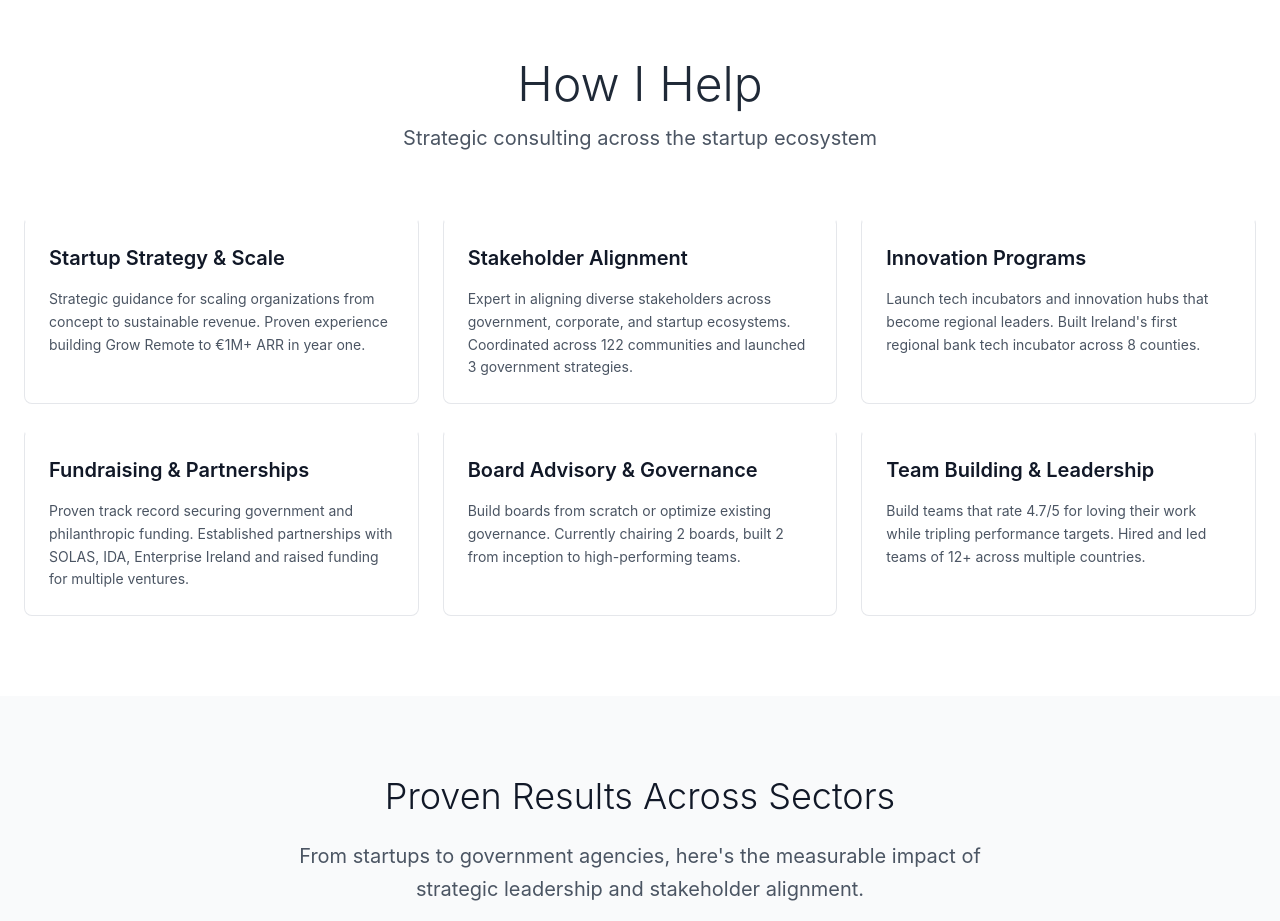
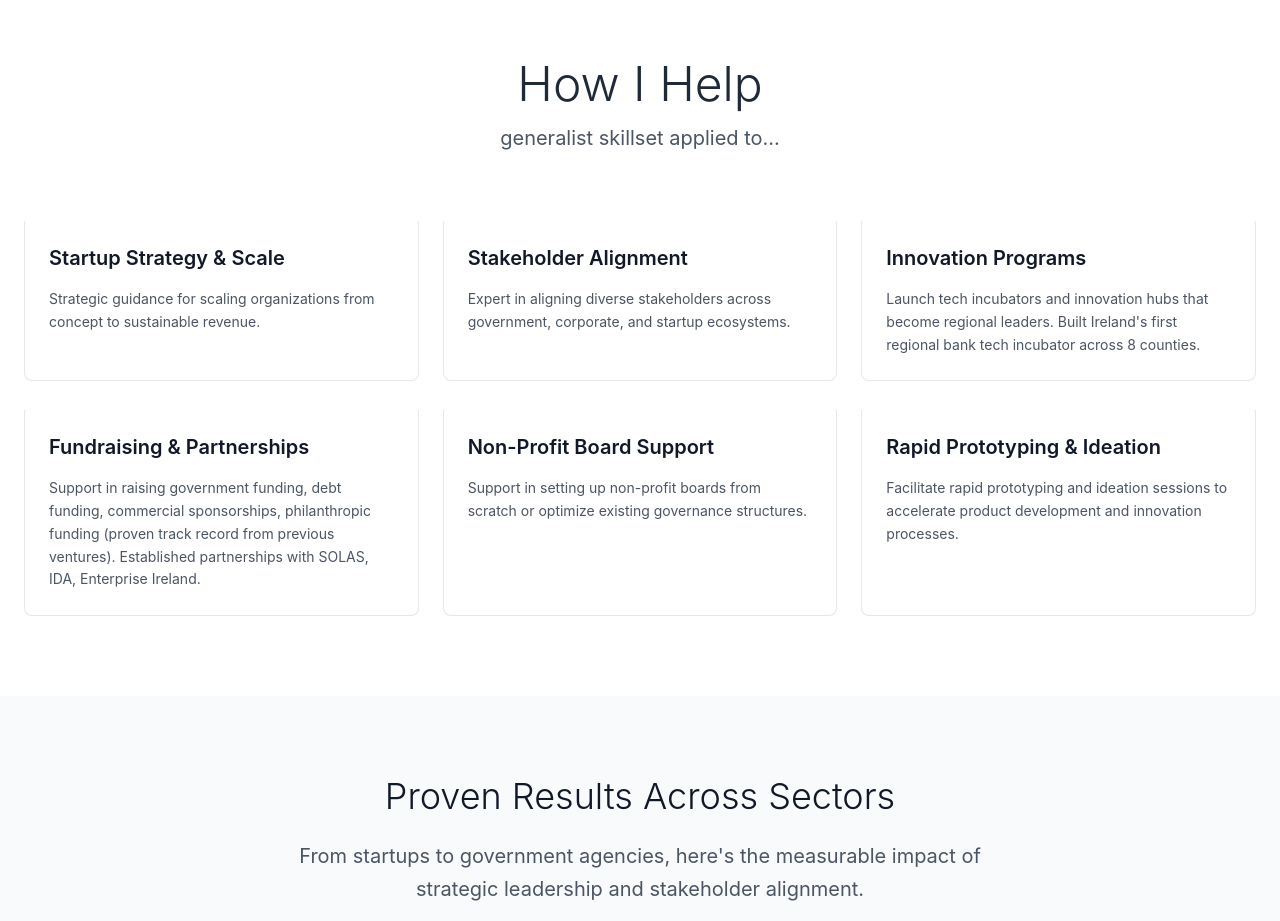
Before and after one commit to TracyKeogh/tracyspremt, a React (Vite) app: page / in a window 1280 px wide. Shown: the part 820-1741 px from the top of the page. Built offline with nearby package versions, Linux system fonts and the light colour scheme.

Commit message:
Update Projects section with refined service descriptions and focus
Co-authored-by: tracykeogh0 <tracykeogh0@gmail.com>

```diff
--- a/src/components/Projects.tsx
+++ b/src/components/Projects.tsx
@@ -17,14 +17,14 @@ const Projects: React.FC = () => {
     {
       id: 'startup-strategy',
       title: 'Startup Strategy & Scale',
-      description: 'Strategic guidance for scaling organizations from concept to sustainable revenue. Proven experience building Grow Remote to €1M+ ARR in year one.',
+      description: 'Strategic guidance for scaling organizations from concept to sustainable revenue.',
       icon: <TrendingUp className="w-6 h-6" />,
       color: 'hover:border-t-blue-500'
     },
     {
       id: 'stakeholder-alignment',
       title: 'Stakeholder Alignment',
-      description: 'Expert in aligning diverse stakeholders across government, corporate, and startup ecosystems. Coordinated across 122 communities and launched 3 government strategies.',
+      description: 'Expert in aligning diverse stakeholders across government, corporate, and startup ecosystems.',
       icon: <UserCheck className="w-6 h-6" />,
       color: 'hover:border-t-purple-500',
       isHighlighted: true
@@ -39,21 +39,21 @@ const Projects: React.FC = () => {
     {
       id: 'fundraising-partnerships',
       title: 'Fundraising & Partnerships',
-      description: 'Proven track record securing government and philanthropic funding. Established partnerships with SOLAS, IDA, Enterprise Ireland and raised funding for multiple ventures.',
+      description: 'Support in raising government funding, debt funding, commercial sponsorships, philanthropic funding (proven track record from previous ventures). Established partnerships with SOLAS, IDA, Enterprise Ireland.',
       icon: <DollarSign className="w-6 h-6" />,
       color: 'hover:border-t-green-500'
     },
     {
       id: 'board-advisory',
-      title: 'Board Advisory & Governance',
-      description: 'Build boards from scratch or optimize existing governance. Currently chairing 2 boards, built 2 from inception to high-performing teams.',
+      title: 'Non-Profit Board Support',
+      description: 'Support in setting up non-profit boards from scratch or optimize existing governance structures.',
       icon: <Target className="w-6 h-6" />,
       color: 'hover:border-t-indigo-500'
     },
     {
       id: 'team-leadership',
-      title: 'Team Building & Leadership',
-      description: 'Build teams that rate 4.7/5 for loving their work while tripling performance targets. Hired and led teams of 12+ across multiple countries.',
+      title: 'Rapid Prototyping & Ideation',
+      description: 'Facilitate rapid prototyping and ideation sessions to accelerate product development and innovation processes.',
       icon: <Users className="w-6 h-6" />,
       color: 'hover:border-t-cyan-500'
     }
@@ -70,7 +70,7 @@ const Projects: React.FC = () => {
           <h2 className="text-4xl md:text-5xl font-light text-gray-800 mb-4">
             How I Help
           </h2>
-          <p className="text-xl text-gray-600">Strategic consulting across the startup ecosystem</p>
+          <p className="text-xl text-gray-600">generalist skillset applied to...</p>
         </div>
 
         <div className="grid grid-cols-1 md:grid-cols-2 lg:grid-cols-3 gap-6 max-w-7xl mx-auto">
```
